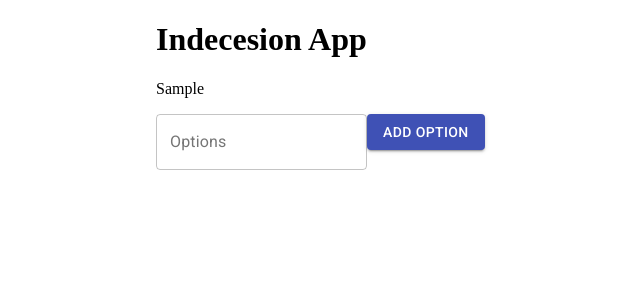
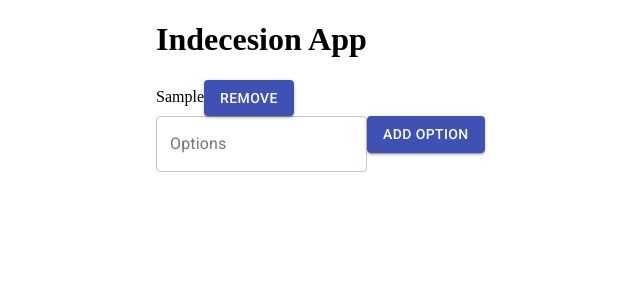
Before and after one commit to Kevsosmooth/my-react-project-ui, a React (Create React App) app: page / in a window 1280 px wide. Both pictures are taken after typing "Sample" into the empty fields and a click on the button "ADD OPTION". Shown: the top 300 px of the page, without its empty margins (28-668 px from the left). Built offline with nearby package versions, Linux system fonts and the light colour scheme.

Commit message:
Create a button that responsd when a click is used on remove

```diff
--- a/src/components/Option.js
+++ b/src/components/Option.js
@@ -1,15 +1,28 @@
-import React, {useState} from 'react';
+import { Button } from "@material-ui/core";
+import React, { useState } from "react";
 
-
-function Option(props){
-    return(
-        <div>
-
-          {props.option && props.option.map(op=>{
-              return <p key={op}>{op}</p>
-          })}
-        </div>
-
-    )
+function Option(props) {
+  const handleDelete = () => {
+    console.log("Works");
+  };
+  return (
+    <div>
+      {props.option &&
+        props.option.map((op) => {
+          return (
+            <div>
+              {op}
+              <Button
+                onClick={handleDelete}
+                variant="contained"
+                color="primary"
+              >
+                Remove
+              </Button>
+            </div>
+          );
+        })}
+    </div>
+  );
 }
 export default Option;
```
Also changed, not shown: 1 other file (tests, documents, lock files or other folders).
